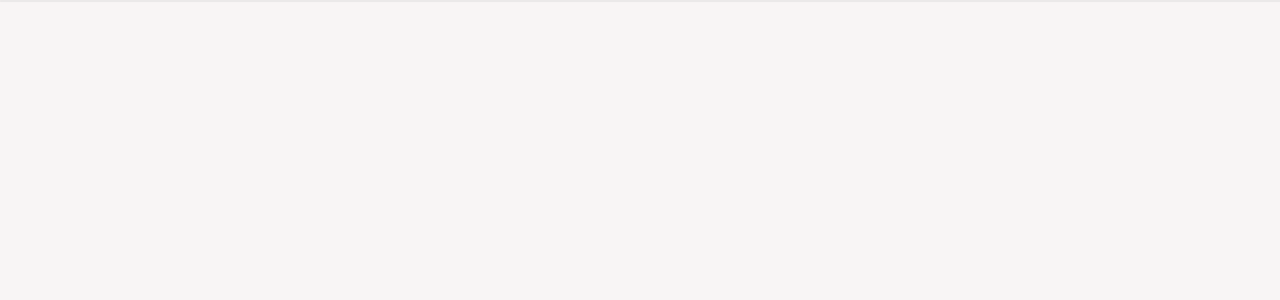
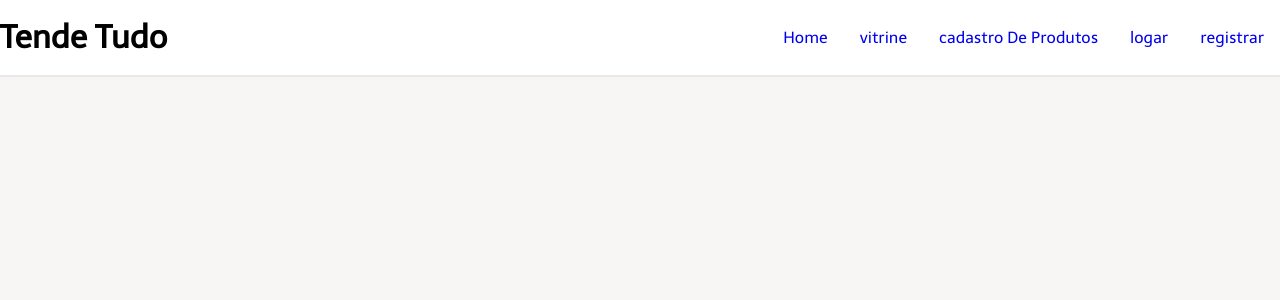
Before and after one commit to Sueidyzn/tendetudo-e-commerce, a Vue app in the folder frontend/: page /account/reset/password in a window 1280 px wide. Shown: the top 300 px of the page. Built offline with nearby package versions, Linux system fonts and the light colour scheme; a web font is replaced by a local one.

Commit message:
feat(auth): adiciona header e rotas para demais paginas

```diff
--- a/frontend/src/App.vue
+++ b/frontend/src/App.vue
@@ -1,5 +1,6 @@
 <template>
   <header>
+    <HeaderCo/>
   </header>
   <main>
     <div class="main-container">
@@ -11,7 +12,7 @@
 </template>
 
 <script setup>
-
+import HeaderCo from './components/header/HeaderCo.vue';
 </script>
 
 <style>
--- a/frontend/src/components/forms/loginUser/FormLogin.vue
+++ b/frontend/src/components/forms/loginUser/FormLogin.vue
@@ -1,4 +1,5 @@
 <template>
+    <div></div>
 </template>
 
 <script setup>
--- a/frontend/src/components/forms/registerUser/FormRegister.vue
+++ b/frontend/src/components/forms/registerUser/FormRegister.vue
@@ -1,4 +1,5 @@
 <template>
+    <div></div>
 </template>
 
 <script setup>
--- a/frontend/src/components/forms/resetPassword/ResetPassword.vue
+++ b/frontend/src/components/forms/resetPassword/ResetPassword.vue
@@ -1,4 +1,5 @@
 <template>
+    <div></div>
 </template>
 
 <script setup>
--- a/frontend/src/components/header/HeaderCo.vue
+++ b/frontend/src/components/header/HeaderCo.vue
@@ -1,8 +1,73 @@
 <template>
+    <div class="header-container">
+        <div class="logo">
+            <h1>Tende Tudo</h1>
+        </div>
+        <nav>
+            <ul>
+            <li>
+                <router-link to="/">home</router-link>
+                <router-link to="/vitrine">vitrine</router-link>
+                <router-link to="/padatro-de-produtos">cadastro de produtos</router-link>
+                <router-link to="/logar">logar</router-link>
+                <router-link to="/registrar">registrar</router-link>
+            </li>
+            </ul>
+        </nav>
+    </div>
 </template>
 
 <script setup>
+
+// import { useUserStore } from '../../stores/UserStore';
+// const store = useUserStore()
 </script>
 
 <style scoped>
+@import url('https://fonts.googleapis.com/css2?family=Telex&display=swap');
+
+/* Container Header */
+.header-container{
+  font-family: "Telex", sans-serif;
+  display: flex;
+  justify-content: space-between;
+  max-width: 1700px;
+  width: 100%;
+  font-weight: 200;
+}
+/* logo */
+.logo{
+    display: flex;
+    align-items: center;
+    justify-content: center;
+    line-height: 1;
+    min-width: 10rem;
+}
+/* navbar */
+.header-container nav{
+    display: flex;
+    align-items: center;
+    justify-content: center;
+}
+.header-container ul{
+    list-style: none;
+}
+.header-container ul li a{
+    text-transform: capitalize;
+    text-decoration: none;
+    margin: 1rem;
+}
+
+/* bttn */
+.header-container button{
+  padding-block: 0.7rem;
+  padding-inline: 1rem;
+  font-weight: 500;
+  border: none;
+  border-radius: 0.2rem;
+  box-shadow: 1px 1px 5px 1px rgba(0, 0, 0, 0.212);
+  transition: 0.2s;
+  text-transform: capitalize;
+  background: #077ae6;
+}
 </style>
--- a/frontend/src/views/HomePage.vue
+++ b/frontend/src/views/HomePage.vue
@@ -1,10 +1,13 @@
 <template>
+  <!-- <FilhoC mensagem="Olá, Sueidy" @mensagem="receber"/> -->
+   <!-- <HeroC1/> -->
   <div class="ecommerce">
 
   </div>
 </template>
 
 <script setup>
+
 </script>
 
 <style scoped>
--- a/frontend/src/views/LoginUser.vue
+++ b/frontend/src/views/LoginUser.vue
@@ -1,5 +1,5 @@
 <template>
-    <div></div>
+  <div></div>
 </template>
 
 <script setup>
--- a/frontend/src/views/RegisterUser.vue
+++ b/frontend/src/views/RegisterUser.vue
@@ -1,5 +1,5 @@
 <template>
-    <div></div>
+  <div></div>
 </template>
 
 <script setup>
--- a/frontend/src/views/ResetPasword.vue
+++ b/frontend/src/views/ResetPasword.vue
@@ -1,5 +1,5 @@
 <template>
-    <div></div>
+  <div></div>
 </template>
 
 <script setup>
```
Also changed, not shown: 1 other file (tests, documents, lock files or other folders).
